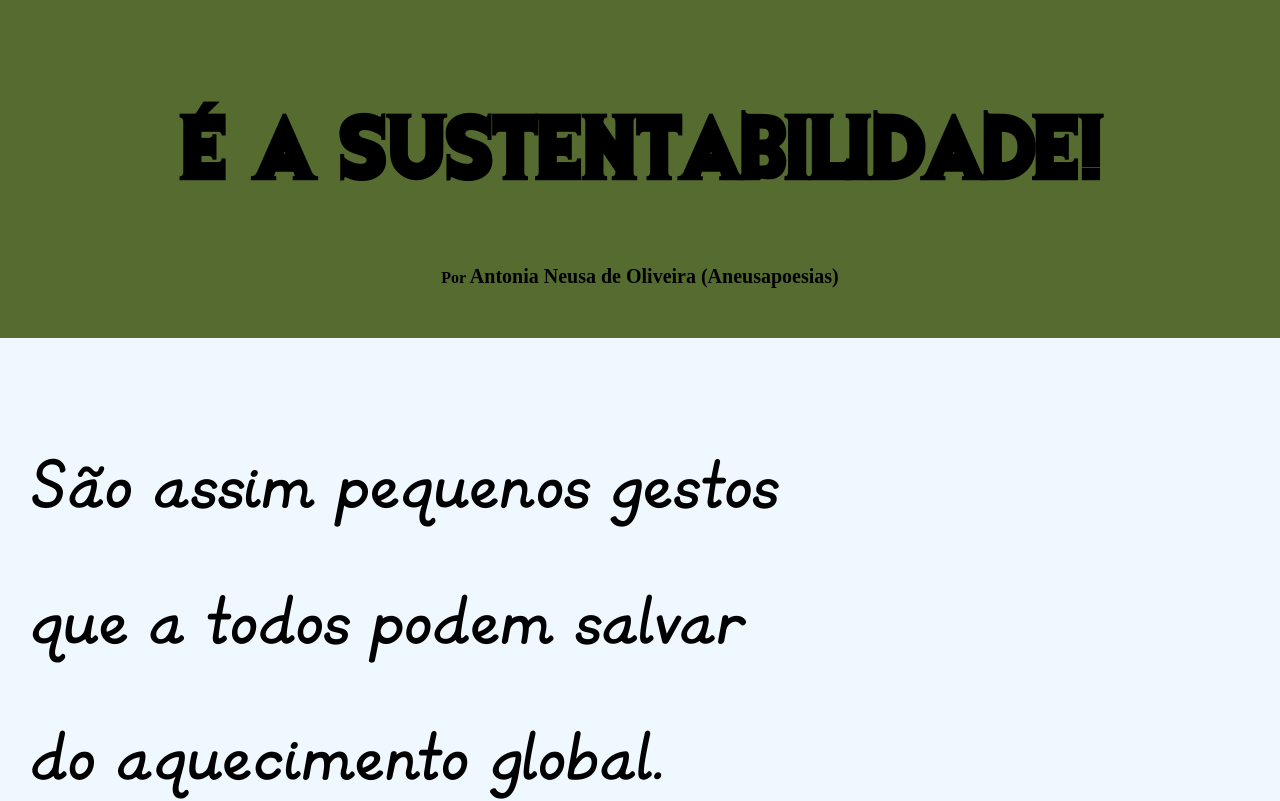
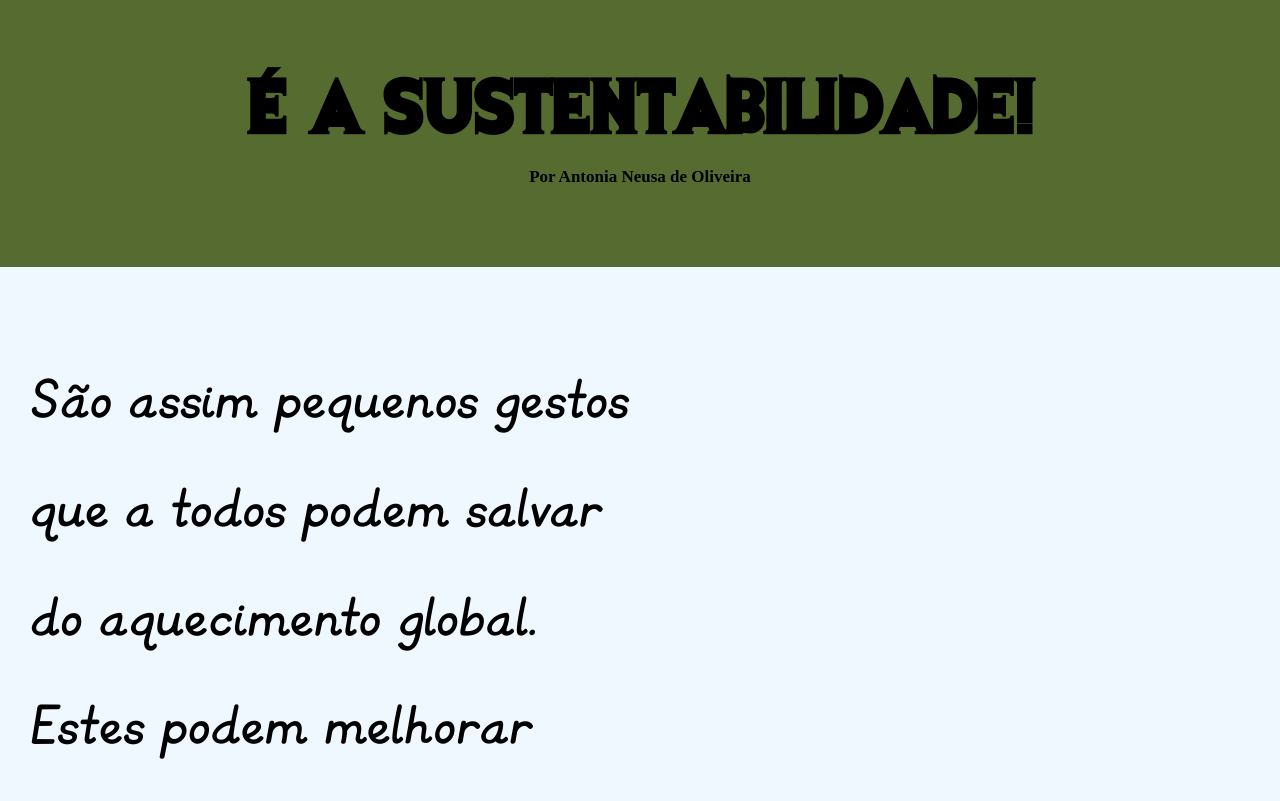
Before and after one commit to gilsonmirandamartins/atividades, a plain HTML site: page Projeto cordel/index.html in a window 1280 px wide. Shown: the top 801 px of the page. Drawn offline with Linux system fonts and the light colour scheme.

Commit message:
up the my coding

```diff
--- a/Projeto cordel/index.html
+++ b/Projeto cordel/index.html
@@ -11,7 +11,7 @@
 
     <header>
         <h1>É a Sustentabilidade!</h1>
-        <h4>Por <a href="https://www.recantodasletras.com.br/cordel/7700971" target="_blank" rel="external">Antonia Neusa de Oliveira (Aneusapoesias)</a></h3>
+        <h4>Por <a href="https://www.recantodasletras.com.br/cordel/7700971" target="_blank" rel="external">Antonia Neusa de Oliveira</a></h4>
     </header>
 
 
--- a/Projeto cordel/style.css
+++ b/Projeto cordel/style.css
@@ -3,6 +3,7 @@
 *{
     margin: 0px;
     padding: 0px;
+
 }
 
 @font-face {
@@ -25,22 +26,21 @@ body{
 header{
 
     background-color: darkolivegreen;
-    padding: 50px;
+
 }
 
 h1{
 
     text-align: center;
-    margin: auto;
     font-family: 'draft', Arial, Helvetica, sans-serif;
-    font-size: 75px;
-    padding: 55px;
+    font-size: 5vw;
+    padding: 70px 0px 20px 0px;
 }
 
 h4{
-    margin: auto;
+    font-size: 17px;
     text-align: center;
-    padding-top: 15px;
+    padding-bottom: 80px;
 }
 
 p{
@@ -50,7 +50,7 @@ p{
 a{
     text-decoration: none;
     color: black;
-    font-size: 20px;
+    font-size: 17px;
 }
 
 a:hover{
@@ -61,7 +61,7 @@ section.seção1, .seção3, .seção5{
 
         padding: 10vh 0px 10vh 30px;
         text-align: left;
-        font-size: 80px;
+        font-size: 5vw;
         line-height: 1.7em;
 }
 
@@ -69,7 +69,7 @@ section.seção2, .seção4, .seção6{
 
     padding: 10vh 0px 10vh 30px;
         text-align: left;
-        font-size: 80px;
+        font-size: 4.5vw;
         line-height: 1.7em;
         background-color: black;
 
```
